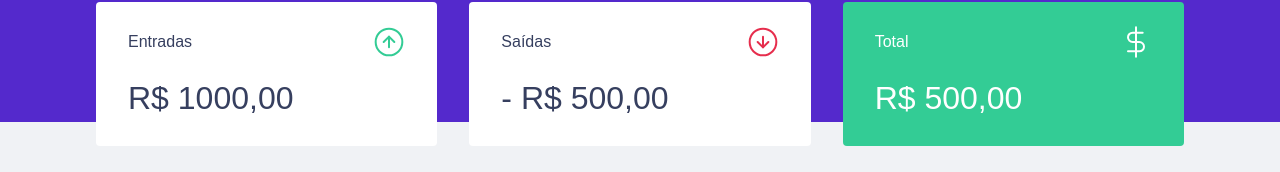
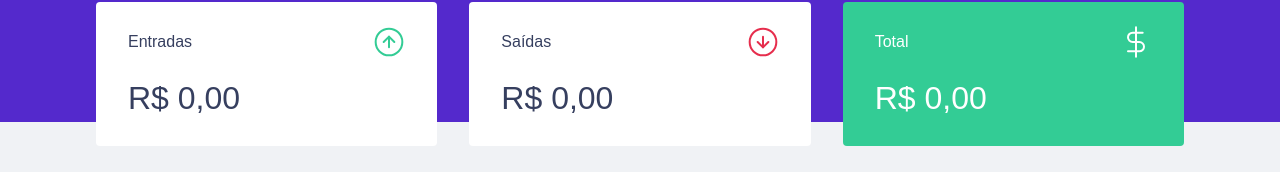
Before and after one commit to welingtonfmj/dtmoney, a React (Create React App) app: page / in a window 1280 px wide. Shown: the part 150-322 px from the top of the page. Built offline with nearby package versions, Linux system fonts and the light colour scheme; no server answers; the HTML template or start-up script is replaced by a standard one; what miragejs would draw is missing.

Commit message:
Criação do hook useTransactions

```diff
--- a/src/App.tsx
+++ b/src/App.tsx
@@ -3,6 +3,7 @@
 import { Header } from "./components/Header";
 import Modal from "react-modal";
 import { NewTransactionModal } from "./components/NewTransactionModal";
+import { TransactionsProvider } from "./hooks/useTransactions";
 
 import { GlobalStyle } from "./styles/global";
 
@@ -21,7 +22,7 @@
     setIsNewTransactionModalOpen(false);
   }
   return (
-    <>
+    <TransactionsProvider>
       <Header onOpenNewTransactionModal={handleOpenNewTransactionModal} />
 
       <Dashboard />
@@ -32,6 +33,6 @@
       />
 
       <GlobalStyle />
-    </>
+    </TransactionsProvider>
   );
 }
--- a/src/components/NewTransactionModal/index.tsx
+++ b/src/components/NewTransactionModal/index.tsx
@@ -1,9 +1,11 @@
 import { FormEvent, useState } from "react";
-import { api } from "../../services/api";
 import Modal from "react-modal";
+
 import closeImg from "../../assets/close.svg";
 import incomeImg from "../../assets/income.svg";
 import outcomeImg from "../../assets/outcome.svg";
+import { useTransactions } from "../../hooks/useTransactions";
+
 import { Container, TransactionTypeContainer, RadioBox } from "./styles";
 
 interface NewTransactionModalProps {
@@ -15,22 +17,28 @@
   isOpen,
   onRequestClose,
 }: NewTransactionModalProps) {
+  const { createTransaction } = useTransactions();
+
   const [title, setTitle] = useState("");
-  const [value, setValue] = useState(0);
+  const [amount, setAmount] = useState(0);
   const [type, setType] = useState("deposit");
   const [category, setCategory] = useState("");
 
-  function handleCreateNewTransaction(event: FormEvent) {
+  async function handleCreateNewTransaction(event: FormEvent) {
     event.preventDefault();
 
-    const data = {
+    await createTransaction({
       title,
-      value,
+      amount,
+      category,
       type,
-      category,
-    };
+    });
 
-    api.post("/transactions", data);
+    onRequestClose();
+    setTitle("");
+    setAmount(0);
+    setType("deposit");
+    setCategory("");
   }
 
   return (
@@ -60,8 +68,8 @@
         <input
           type="number"
           placeholder="Valor"
-          value={value}
-          onChange={(event) => setValue(Number(event.target.value))}
+          value={amount}
+          onChange={(event) => setAmount(Number(event.target.value))}
         />
 
         <TransactionTypeContainer>
--- a/src/components/Summary/index.tsx
+++ b/src/components/Summary/index.tsx
@@ -1,10 +1,31 @@
 import incomeImg from "../../assets/income.svg";
 import outcomeImg from "../../assets/outcome.svg";
 import totalImg from "../../assets/total.svg";
+import { useTransactions } from "../../hooks/useTransactions";
 
 import { Container } from "./styles";
 
 export function Summary() {
+  const { transactions } = useTransactions();
+
+  const summary = transactions.reduce(
+    (acc, transaction) => {
+      if (transaction.type === "deposit") {
+        acc.deposits += transaction.amount;
+        acc.total += transaction.amount;
+      } else {
+        acc.withdraws += transaction.amount;
+        acc.total -= transaction.amount;
+      }
+      return acc;
+    },
+    {
+      deposits: 0,
+      withdraws: 0,
+      total: 0,
+    }
+  );
+
   return (
     <Container>
       <div>
@@ -12,21 +33,36 @@
           <p>Entradas</p>
           <img src={incomeImg} alt="Entradas" />
         </header>
-        <strong>R$ 1000,00</strong>
+        <strong>
+          {new Intl.NumberFormat("pt-BR", {
+            style: "currency",
+            currency: "BRL",
+          }).format(summary.deposits)}
+        </strong>
       </div>
       <div>
         <header>
           <p>Saídas</p>
           <img src={outcomeImg} alt="Saídas" />
         </header>
-        <strong>- R$ 500,00</strong>
+        <strong>
+          {new Intl.NumberFormat("pt-BR", {
+            style: "currency",
+            currency: "BRL",
+          }).format(summary.withdraws)}
+        </strong>
       </div>
       <div className="highlight-background">
         <header>
           <p>Total</p>
           <img src={totalImg} alt="Total" />
         </header>
-        <strong>R$ 500,00</strong>
+        <strong>
+          {new Intl.NumberFormat("pt-BR", {
+            style: "currency",
+            currency: "BRL",
+          }).format(summary.total)}
+        </strong>
       </div>
     </Container>
   );
--- a/src/components/TransactionsTable/index.tsx
+++ b/src/components/TransactionsTable/index.tsx
@@ -1,24 +1,8 @@
-import { useEffect, useState } from "react";
-import { api } from "../../services/api";
+import { useTransactions } from "../../hooks/useTransactions";
 import { Container } from "./styles";
 
-interface Transaction {
-  id: number;
-  title: string;
-  amount: number;
-  type: string;
-  category: string;
-  createdAt: string;
-}
-
 export function TransactionsTable() {
-  const [transactions, setTransactions] = useState<Transaction[]>([]);
-
-  useEffect(() => {
-    api
-      .get("transactions")
-      .then((response) => setTransactions(response.data.transactions));
-  }, []);
+  const { transactions } = useTransactions();
 
   return (
     <Container>
--- /dev/null
+++ b/src/hooks/useTransactions.tsx
@@ -0,0 +1,65 @@
+import {
+  createContext,
+  ReactNode,
+  useEffect,
+  useState,
+  useContext,
+} from "react";
+import { api } from "../services/api";
+
+interface Transaction {
+  id: number;
+  title: string;
+  amount: number;
+  type: string;
+  category: string;
+  createdAt: string;
+}
+
+type TransactionInput = Omit<Transaction, "id" | "createdAt">;
+
+interface TransactionsProviderProps {
+  children: ReactNode;
+}
+
+interface TransactionsContextData {
+  transactions: Transaction[];
+  createTransaction: (transaction: TransactionInput) => Promise<void>;
+}
+
+const TransactionsContext = createContext<TransactionsContextData>(
+  {} as TransactionsContextData
+);
+
+export function TransactionsProvider({ children }: TransactionsProviderProps) {
+  const [transactions, setTransactions] = useState<Transaction[]>([]);
+
+  useEffect(() => {
+    api
+      .get("transactions")
+      .then((response) => setTransactions(response.data.transactions));
+  }, []);
+
+  async function createTransaction(transactionInput: TransactionInput) {
+    const response = await api.post("/transactions", {
+      ...transactionInput,
+      createdAt: new Date(),
+    });
+
+    const { transaction } = response.data;
+
+    setTransactions([...transactions, transaction]);
+  }
+
+  return (
+    <TransactionsContext.Provider value={{ transactions, createTransaction }}>
+      {children}
+    </TransactionsContext.Provider>
+  );
+}
+
+export function useTransactions() {
+  const context = useContext(TransactionsContext);
+
+  return context;
+}
```
